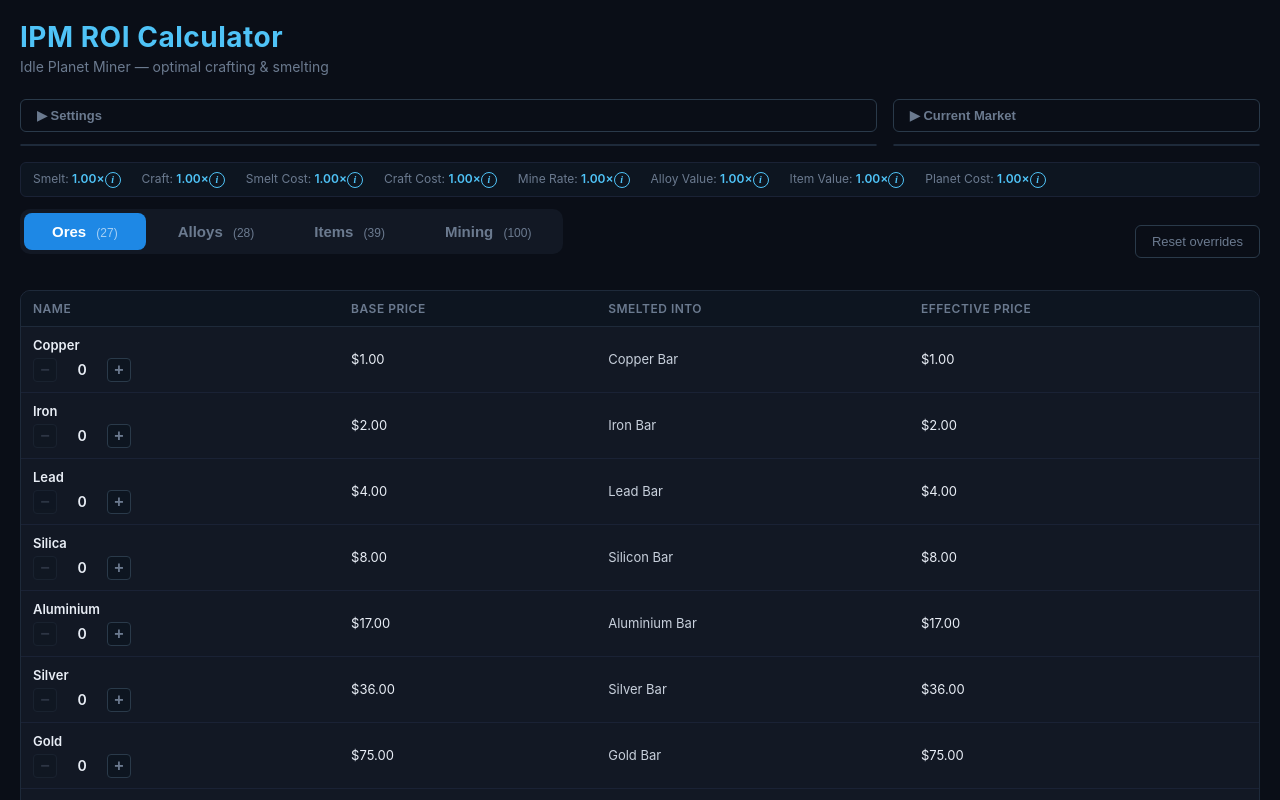
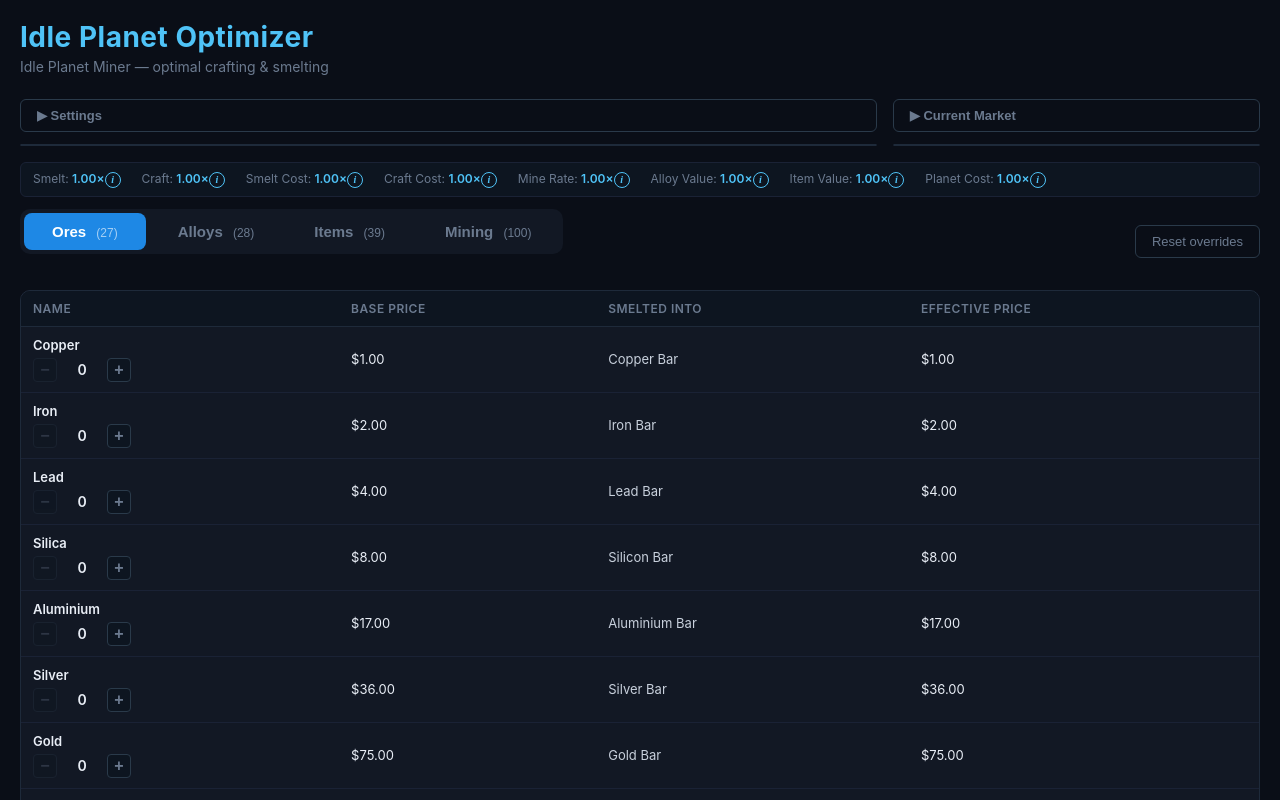
Before and after one commit to jwierzbanowski/idle-planet-optimizer, a Vue app: page / in a window 1280 px wide. Shown: the top 800 px of the page. Built offline with nearby package versions, Linux system fonts and the light colour scheme.

Commit message:
rename: IPM ROI Calculator -> Idle Planet Optimizer

```diff
--- a/index.html
+++ b/index.html
@@ -3,7 +3,7 @@
 <head>
   <meta charset="UTF-8">
   <meta name="viewport" content="width=device-width, initial-scale=1.0">
-  <title>IPM ROI Calculator</title>
+  <title>Idle Planet Optimizer</title>
 </head>
 <body>
   <div id="app"></div>
--- a/src/App.vue
+++ b/src/App.vue
@@ -1,6 +1,6 @@
 <template>
   <div class="container">
-    <h1>IPM ROI Calculator</h1>
+    <h1>Idle Planet Optimizer</h1>
     <div class="subtitle">Idle Planet Miner — optimal crafting &amp; smelting</div>
 
     <div class="settings-row-container">
```
